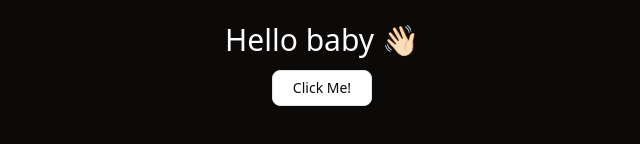
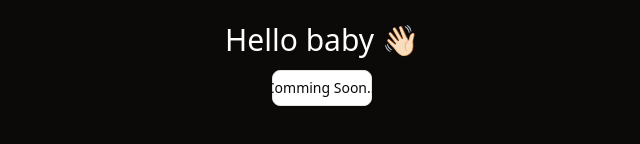
Before and after one commit to urmishr/urmish-portfolio, a React (Vite) app: page / in a window 1280 px wide. Shown: the part 330-474 px from the top of the page, without its empty margins (318-958 px from the left). Built offline with nearby package versions, Linux system fonts and the light colour scheme.

Commit message:
Portfoli loading...

```diff
--- a/src/App.jsx
+++ b/src/App.jsx
@@ -5,12 +5,8 @@ function App() {
 	return (
 		<div className="bg-stone-950 text-3xl h-[100vh] w-[100vw] flex flex-col justify-center items-center space-y-3">
 			<h1 className="text-white text-3xl">Hello baby 👋🏻</h1>
-            <Button
-                variant="outline"
-                className="w-[100px]"
-                onClick={() => toast("Himi My love I love you So much❤️")}
-            >
-                Click Me!
+			<Button variant="outline" className="w-[100px]" onClick={() => toast("Portfolio is Cooking")}>
+				Comming Soon...
 			</Button>
 
 			<Toaster />
--- a/vite.config.js
+++ b/vite.config.js
@@ -5,6 +5,7 @@ import path from "path";
 
 // https://vite.dev/config/
 export default defineConfig({
+    base: "/",
     plugins: [react(), tailwindcss()],
     resolve: {
         alias: {
```
Lines whose indentation alone changed are shown as unchanged.
